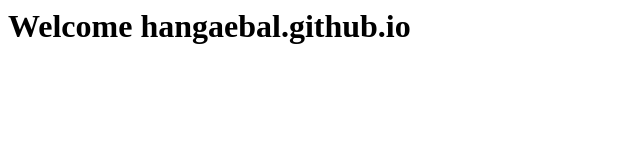
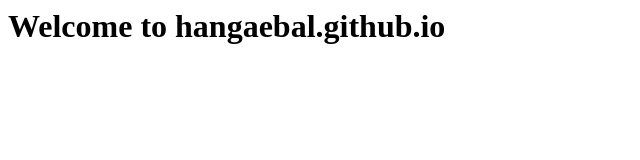
Before and after one commit to hangaebal/hangaebal.github.io_old, a plain HTML site: page index.html in a window 1280 px wide. Shown: the whole page, without its empty margins (0-640 px from the left). Drawn offline with Linux system fonts and the light colour scheme.

Commit message:
Update index.html

```diff
--- a/index.html
+++ b/index.html
@@ -1 +1 @@
-<h1>Welcome hangaebal.github.io<h1>
+<h1>Welcome to hangaebal.github.io<h1>
```
